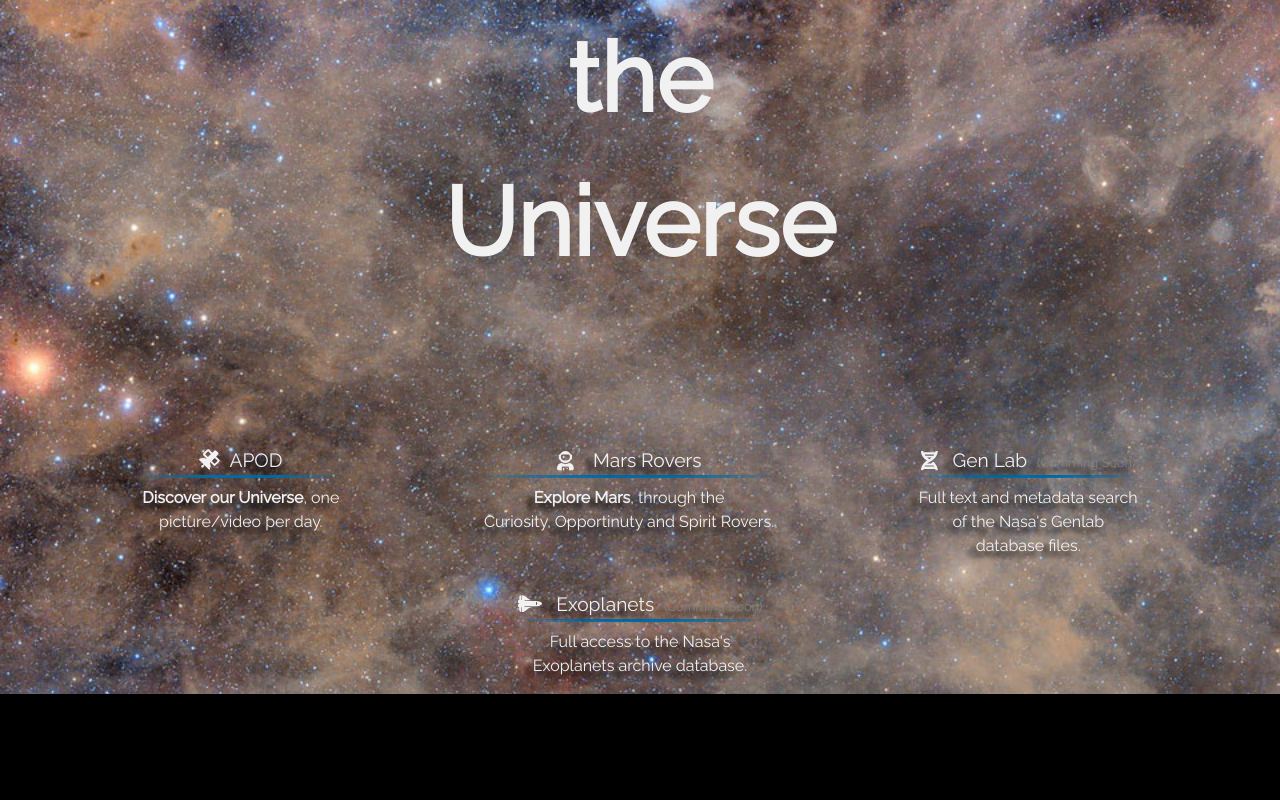
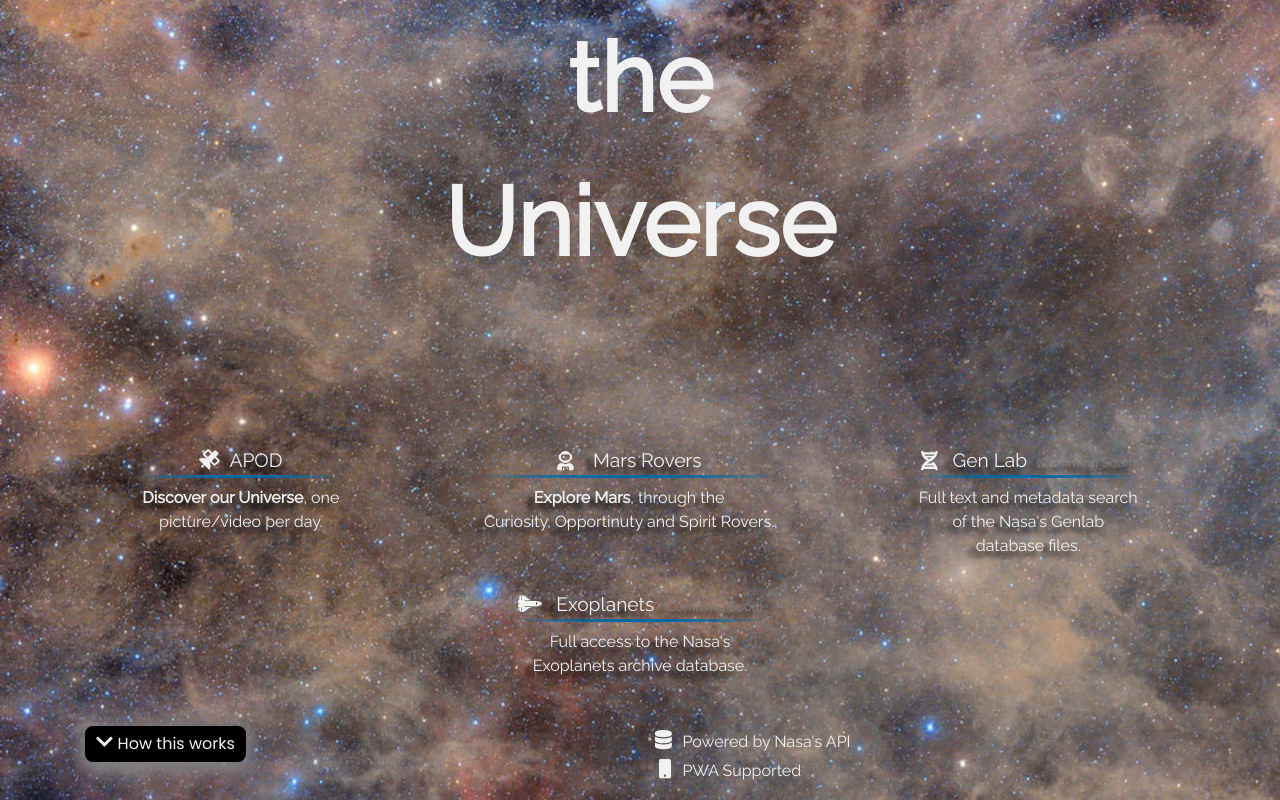
Before and after one commit to Homerm54/Space-Explorer, a Next.js app: page / in a window 1280 px wide. Shown: the part 368-1168 px from the top of the page. Before the commit the page ends 1078 px from the top, so only its background shows below. Built offline with nearby package versions, Linux system fonts and the light colour scheme.

Commit message:
Land Section Footer Created

```diff
--- a/src/components/Fontawesome Icon Library/Library.js
+++ b/src/components/Fontawesome Icon Library/Library.js
@@ -1,10 +1,12 @@
 import { library } from '@fortawesome/fontawesome-svg-core'
 import {
   faBars, faTimes, faDna, faSpaceShuttle, faAtom,
-  faSatellite, faUserAstronaut
+  faSatellite, faUserAstronaut, faChevronDown, faDatabase,
+  faMobile
 } from '@fortawesome/free-solid-svg-icons';
 
 library.add(
   faBars, faTimes, faDna, faSpaceShuttle, faAtom,
-  faSatellite, faUserAstronaut
+  faSatellite, faUserAstronaut, faChevronDown, faDatabase,
+  faMobile
 );
--- /dev/null
+++ b/src/components/Landpage/Footer/Footer.js
@@ -0,0 +1,35 @@
+import styles from './style.module.css';
+import { FontAwesomeIcon } from '@fortawesome/react-fontawesome';
+
+function Footer() {
+
+  return (
+    <div className={`row ${styles.container}`}>
+      <div className={`col-6`}>
+        <a href="#Info" className={`${styles.button}`} role="button">
+          <FontAwesomeIcon icon="chevron-down" className={styles.icon} />
+          &nbsp;&nbsp;
+          How this works
+        </a>
+      </div>
+      <div className="col-6">
+        <div>
+          <span className={`d-inline-block pr-1 ${styles.icon}`}>
+            <FontAwesomeIcon icon="database" />
+            &nbsp;&nbsp;&nbsp;
+          </span>
+          Powered by Nasa's API
+        </div>
+        <div>
+          <span className={`d-inline-block pl-1 ${styles.icon}`}>
+            <FontAwesomeIcon icon="mobile" />
+            &nbsp;&nbsp;&nbsp;&nbsp;
+          </span>
+          PWA Supported
+        </div>
+      </div>
+    </div>
+  )
+}
+
+export default Footer;
--- /dev/null
+++ b/src/components/Landpage/Footer/style.module.css
@@ -0,0 +1,31 @@
+.container{
+  margin-top: 2rem;
+  padding-bottom: 1rem;
+}
+
+.button{
+  background: black;
+  color: var(--custom-white);
+  border-radius: 8px;
+  border-style: solid;
+  border-color: black;
+  font-family: Poppins;
+  font-size: 1rem;
+  display: block;
+  width: max-content;
+  padding-top: 0.2rem;
+  padding-bottom: 0.2rem;
+  padding-left: 0.5rem;
+  padding-right: 0.5rem;
+  box-shadow: 0px 4px 16px 6px grey;
+}
+
+.button:hover{
+  color: var(--custom-white);
+  text-decoration: none;
+}
+
+.icon{
+  font-size: 1.2rem;
+  margin-right: -0.5rem;
+}
--- a/src/components/Landpage/Main.js
+++ b/src/components/Landpage/Main.js
@@ -1,12 +1,14 @@
 import Container from './Container/Container';
 import MainText from './Main Text/Main Text';
 import Links from './App Links/App Links';
+import Footer from './Footer/Footer';
 
 function Landpage(){
   return(
     <Container>
       <MainText />
       <Links />
+      <Footer />
     </Container>
   )
 }
```
Also changed, not shown: public/images/icons/NASA icon min.png (added), public/images/icons/PWA icon min.png (added).
